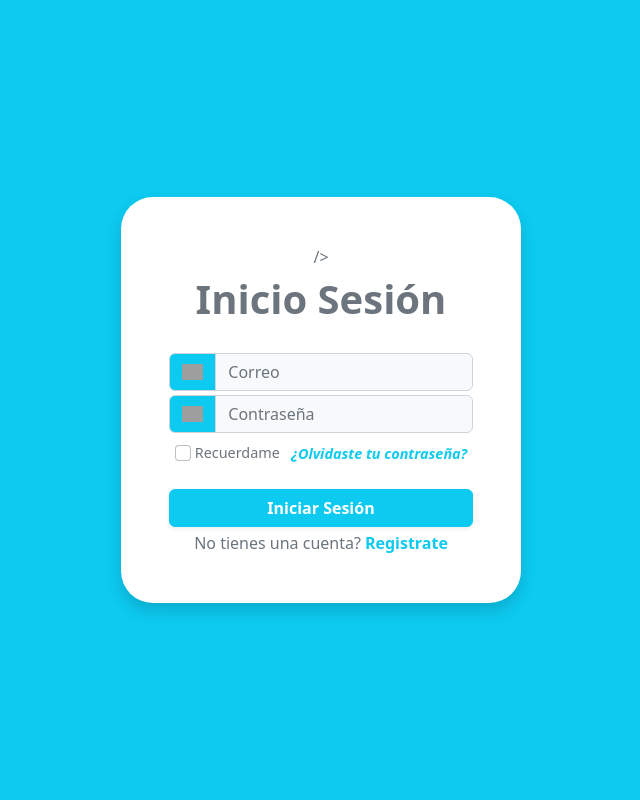
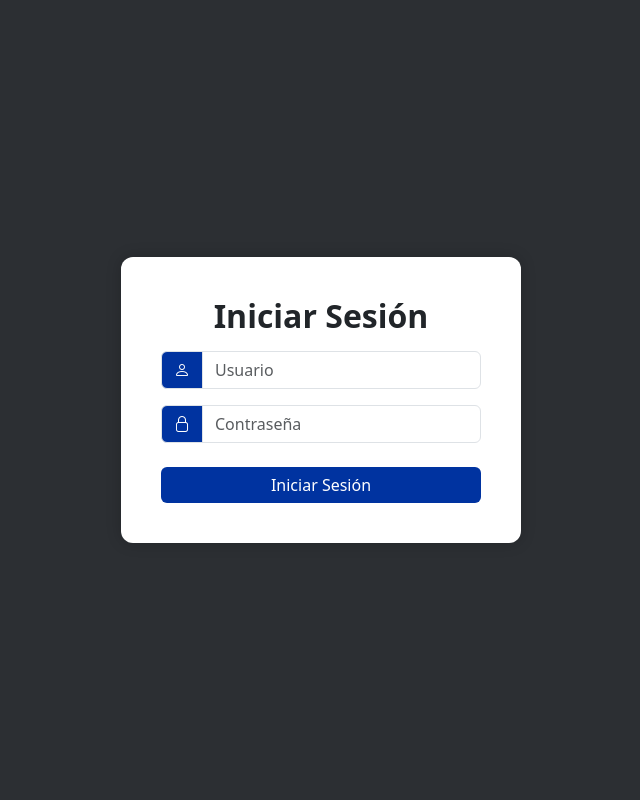
Before and after one commit to CHEOCARMINE/SkyCode, a Python web app: template templates/auth/login.html in a window 1280 px wide. Shown: the whole page, without its empty margins (319-959 px from the left). Run offline with Jinja, Linux system fonts and the light colour scheme; the template is opened without the code that fills it, so the values that code supplies are empty; grey boxes are pictures that could not be loaded.

Commit message:
actualizado

```diff
--- a/templates/auth/login.html
+++ b/templates/auth/login.html
@@ -1,74 +1,56 @@
 <!DOCTYPE html>
-<html lang="en">
-  <head>
-    <meta charset="UTF-8" />
-    <link rel="icon" type="image/x-icon" href="/assets/logo-vt.svg" />
-    <meta http-equiv="X-UA-Compatible" content="IE=edge" />
-    <meta name="viewport" content="width=device-width, initial-scale=1.0" />
-    <title>Bootstrap Login Page</title>
-    <link
-      href="https://cdn.jsdelivr.net/npm/bootstrap@5.2.0/dist/css/bootstrap.min.css"
-      rel="stylesheet"
-      integrity="sha384-gH2yIJqKdNHPEq0n4Mqa/HGKIhSkIHeL5AyhkYV8i59U5AR6csBvApHHNl/vI1Bx"
-      crossorigin="anonymous"
-    />
-  </head>
-  <body class="bg-info d-flex justify-content-center align-items-center vh-100">
-    <div
-      class="bg-white p-5 rounded-5 text-secondary shadow"
-      style="width: 25rem"
-    >
-      <div class="d-flex justify-content-center">
+<html lang="es">
+<head>
+    <meta charset="UTF-8">
+    <meta name="viewport" content="width=device-width, initial-scale=1.0">
+    <title>Iniciar Sesión</title>
+    <link href="https://cdn.jsdelivr.net/npm/bootstrap@5.3.0/dist/css/bootstrap.min.css" rel="stylesheet">
+    <link rel="stylesheet" href="https://cdn.jsdelivr.net/npm/bootstrap-icons/font/bootstrap-icons.css">
+    <style>
+        body {
+            background-color: #2C2F33; /* Fondo gris oscuro */
+            height: 100vh;
+        }
+        .login-container {
+            background: white;
+            padding: 2.5rem;
+            border-radius: 12px;
+            box-shadow: 0 0 15px rgba(0, 0, 0, 0.2);
+            width: 100%;
+            max-width: 400px;
+        }
+        .btn-primary {
+            background-color: #0033A0; /* Azul rey */
+            border: none;
+        }
+        .btn-primary:hover {
+            background-color: #00267D; /* Azul más oscuro */
+        }
+        .input-group-text {
+            background-color: #0033A0;
+            color: white;
+        }
+    </style>
+</head>
+<body class="d-flex justify-content-center align-items-center">
+    <div class="login-container">
+        <h2 class="text-center text-dark fw-bold">Iniciar Sesión</h2>
 
-        />
-      </div>
-      <div class="text-center fs-1 fw-bold">Inicio Sesión</div>
-      <div class="input-group mt-4">
-        <div class="input-group-text bg-info">
-          <img
-            src="/assets/username-icon.svg"
-            alt="username-icon"
-            style="height: 1rem"
-          />
+        <!-- Campo de usuario -->
+        <div class="input-group mt-3">
+            <span class="input-group-text"><i class="bi bi-person"></i></span>
+            <input class="form-control" type="text" placeholder="Usuario">
         </div>
-        <input
-          class="form-control bg-light"
-          type="text"
-          placeholder="Correo"
-        />
-      </div>
-      <div class="input-group mt-1">
-        <div class="input-group-text bg-info">
-          <img
-            src="/assets/password-icon.svg"
-            alt="password-icon"
-            style="height: 1rem"
-          />
+
+        <!-- Campo de contraseña -->
+        <div class="input-group mt-3">
+            <span class="input-group-text"><i class="bi bi-lock"></i></span>
+            <input class="form-control" type="password" placeholder="Contraseña">
         </div>
-        <input
-          class="form-control bg-light"
-          type="password"
-          placeholder="Contraseña"
-        />
-      </div>
-      <div class="d-flex justify-content-around mt-1">
-        <div class="d-flex align-items-center gap-1">
-          <input class="form-check-input" type="checkbox" />
-          <div class="pt-1" style="font-size: 0.9rem">Recuerdame</div>
-        </div>
-        <div class="pt-1">
-          <a
-            href="#"
-            class="text-decoration-none text-info fw-semibold fst-italic"
-            style="font-size: 0.9rem"
-            >¿Olvidaste tu contraseña?</a
-          >
-        </div>
-      </div>
-      <div class="btn btn-info text-white w-100 mt-4 fw-semibold shadow-sm">
-       Iniciar Sesión
-      </div>
-      <div class="d-flex gap-1 justify-content-center mt-1">
-        <div>No tienes una cuenta?</div>
-        <a href="#" class="text-decoration-none text-info fw-semibold"
-          >Registrate</a
+
+        <!-- Botón de inicio de sesión -->
+        <button class="btn btn-primary w-100 mt-4">Iniciar Sesión</button>
+    </div>
+
+</body>
+</html>
```
